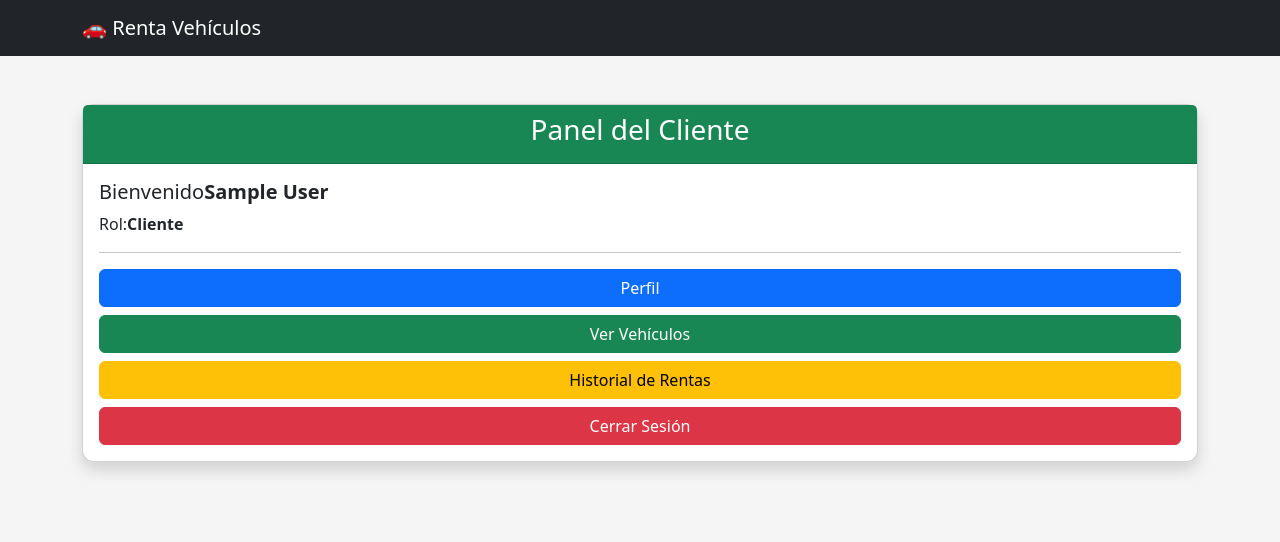
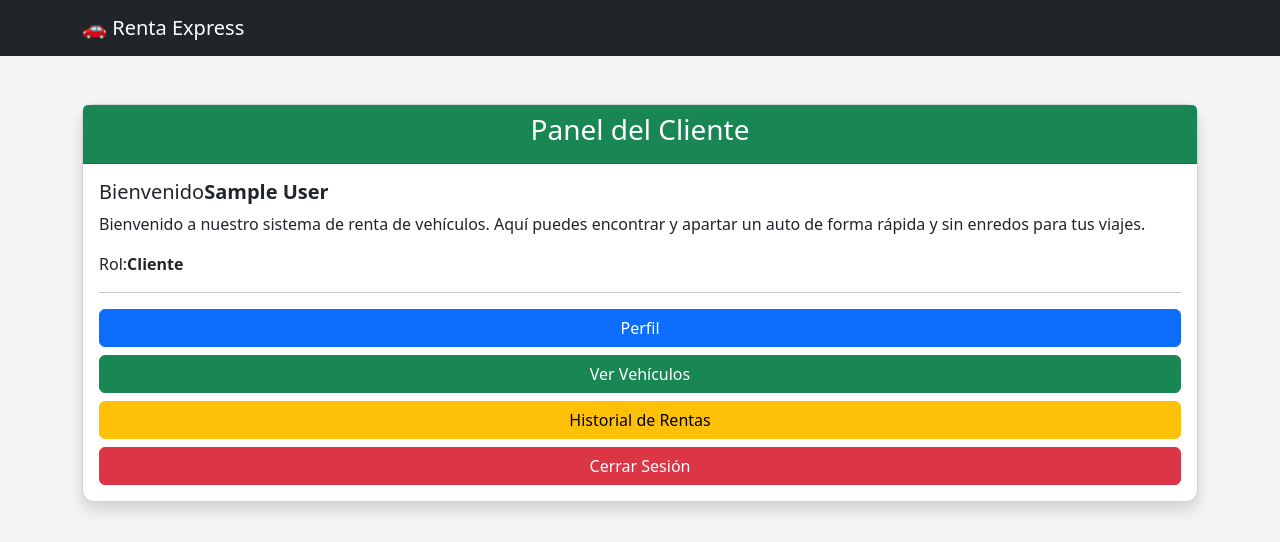
Before and after one commit to ivanicole/renta_vehiculos_flask, a Flask app: page /cliente in a window 1280 px wide. Shown: the top 542 px of the page. Run offline with Flask 3, Linux system fonts and the light colour scheme; the visitor is signed in with stand-in values (Sample User, id 1).

Commit message:
Actualización del título y descripción del sistema

```diff
--- a/templates/cliente/dashboard.html
+++ b/templates/cliente/dashboard.html
@@ -9,6 +9,9 @@
     </div>
     <div class="card-body">
         <h5>Bienvenido<strong>{{ session["nombre"] }}</strong></h5>
+        <p>Bienvenido a nuestro sistema de renta de vehículos.
+            Aquí puedes encontrar y apartar un auto de forma rápida y sin enredos para tus viajes.
+        </p>
         <p>Rol:<strong>{{ session["rol"] }}</strong></p>
         <hr>
         <div class="d-grid gap-2">
--- a/templates/layout/base.html
+++ b/templates/layout/base.html
@@ -3,14 +3,14 @@
 <head>
     <meta charset="UTF-8">
     <meta name="viewport" content="width=device-width, initial-scale=1">
-    <title>{% block titulo %}Renta de Vehículos{% endblock %}</title>
+    <title>{% block titulo %}Renta Express - Alquiler de Vehículos{% endblock %}</title>
     <link href="https://cdn.jsdelivr.net/npm/bootstrap@5.3.7/dist/css/bootstrap.min.css" rel="stylesheet">
     <link rel="stylesheet" href="{{ url_for('static', filename='css/estilos.css') }}">
 </head>
 <body>
     <nav class="navbar navbar-expand-lg navbar-dark bg-dark">
         <div class="container">
-            <a class="navbar-brand" href="/">🚗 Renta Vehículos</a>
+            <a class="navbar-brand" href="/">🚗 Renta Express</a>
         </div>
     </nav>
     <div class="container mt-5">
```
